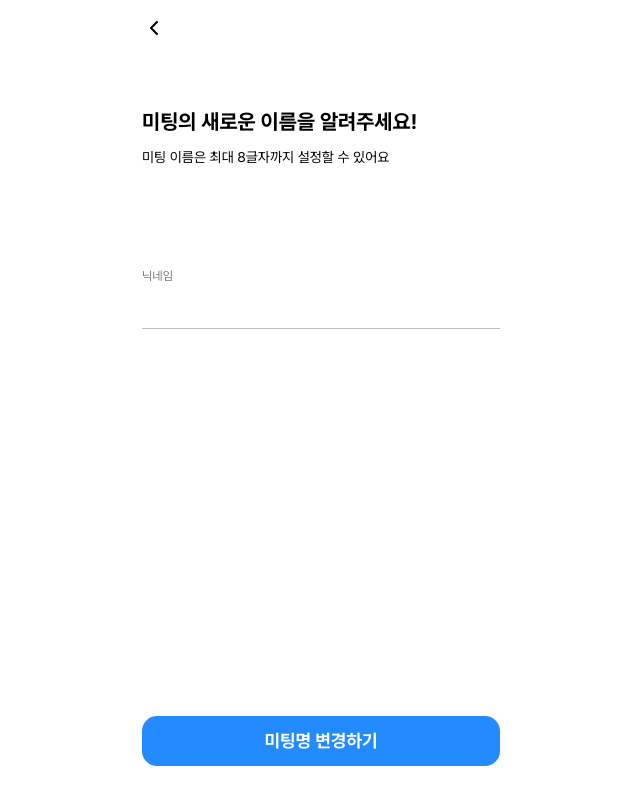
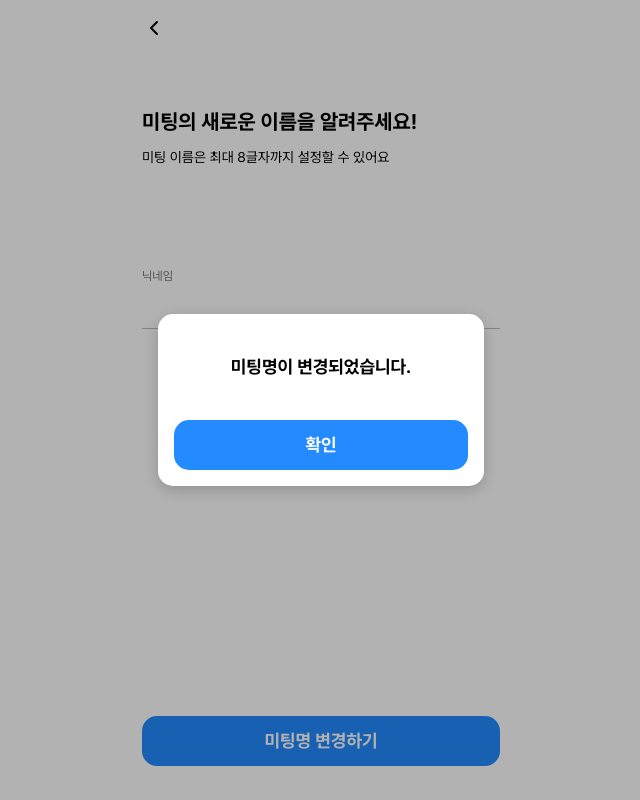
Before and after one commit to dpfkdvkr/mema-client-test, a Next.js app: page /meet/management/1 in a window 1280 px wide. Both pictures are taken after a click on the button "미팅명 변경하기". Shown: the whole page, without its empty margins (319-959 px from the left). Built offline with nearby package versions, Linux system fonts and the light colour scheme.

Commit message:
feat: 미팅명 변경하기 모달추가 -#14

```diff
--- a/src/features/meet/management/ManagementChangeName/ManagementChangeName.tsx
+++ b/src/features/meet/management/ManagementChangeName/ManagementChangeName.tsx
@@ -2,12 +2,16 @@ import Button from '@/components/Button';
 import Label from '@/components/common/Label';
 import Input from '@/components/Input';
 import InputWrapper from '@/components/Input/InputWrapper';
+import Modal from '@/components/Modal';
+import { Text } from '@/components/Modal/modalTypography';
 import { useInputState } from '@/hooks/useInputState';
+import useToggle from '@/lib/hooks/useToggle';
 import React from 'react';
 import styled from 'styled-components';
 
 function ManagementChangeName() {
   const name = useInputState();
+  const [isOpenModal, toggleOpenModal] = useToggle();
 
   return (
     <>
@@ -23,7 +27,12 @@ function ManagementChangeName() {
           onBlur={name.handleBlur}
         />
       </InputWrapper>
-      <StyledButton name="미팅명 변경하기" />
+      <StyledButton name="미팅명 변경하기" onClick={toggleOpenModal} />
+      {isOpenModal && (
+        <Modal type="Ok" onOk={toggleOpenModal} width={326}>
+          <Text>미팅명이 변경되었습니다.</Text>
+        </Modal>
+      )}
     </>
   );
 }
```
